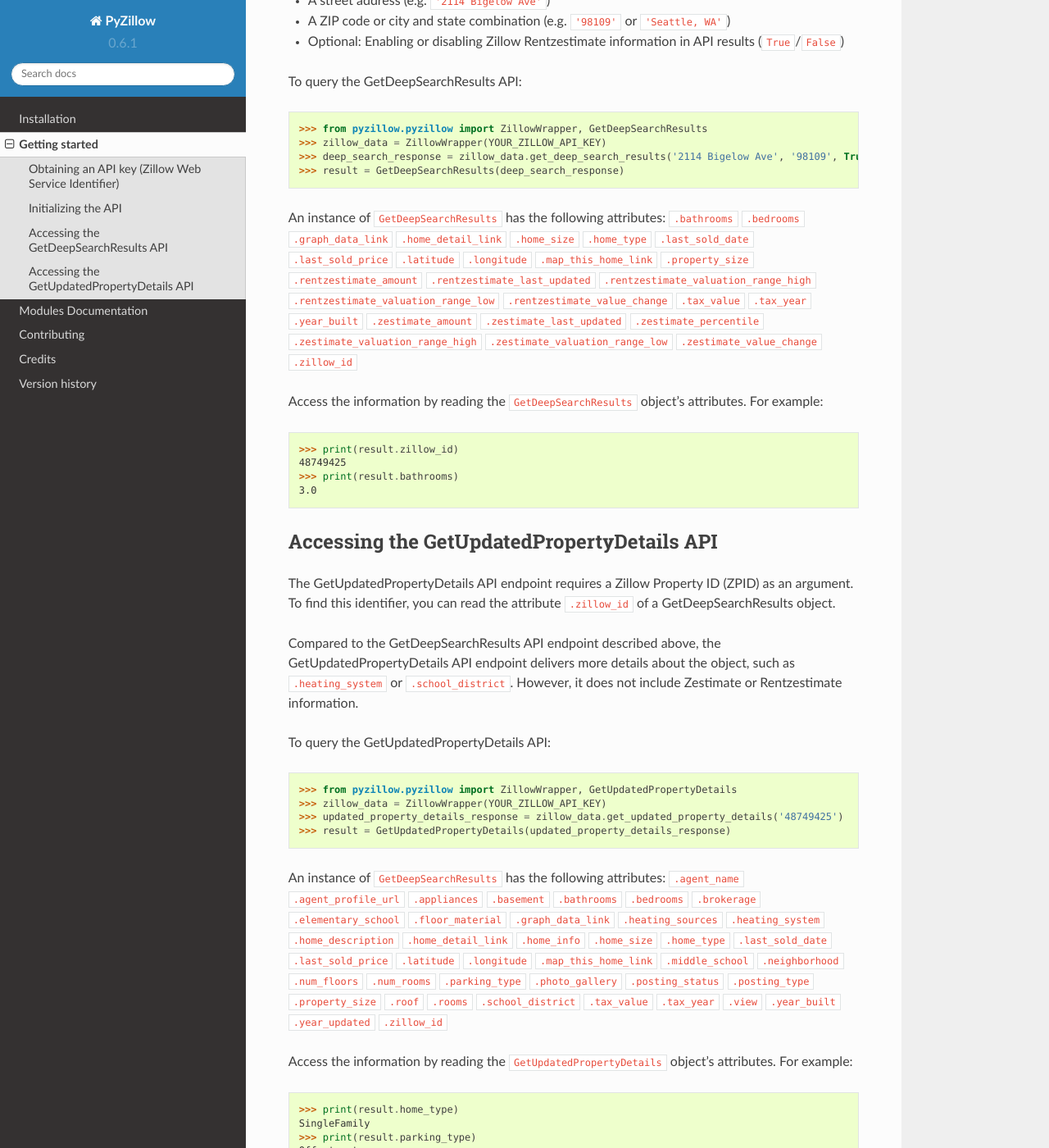
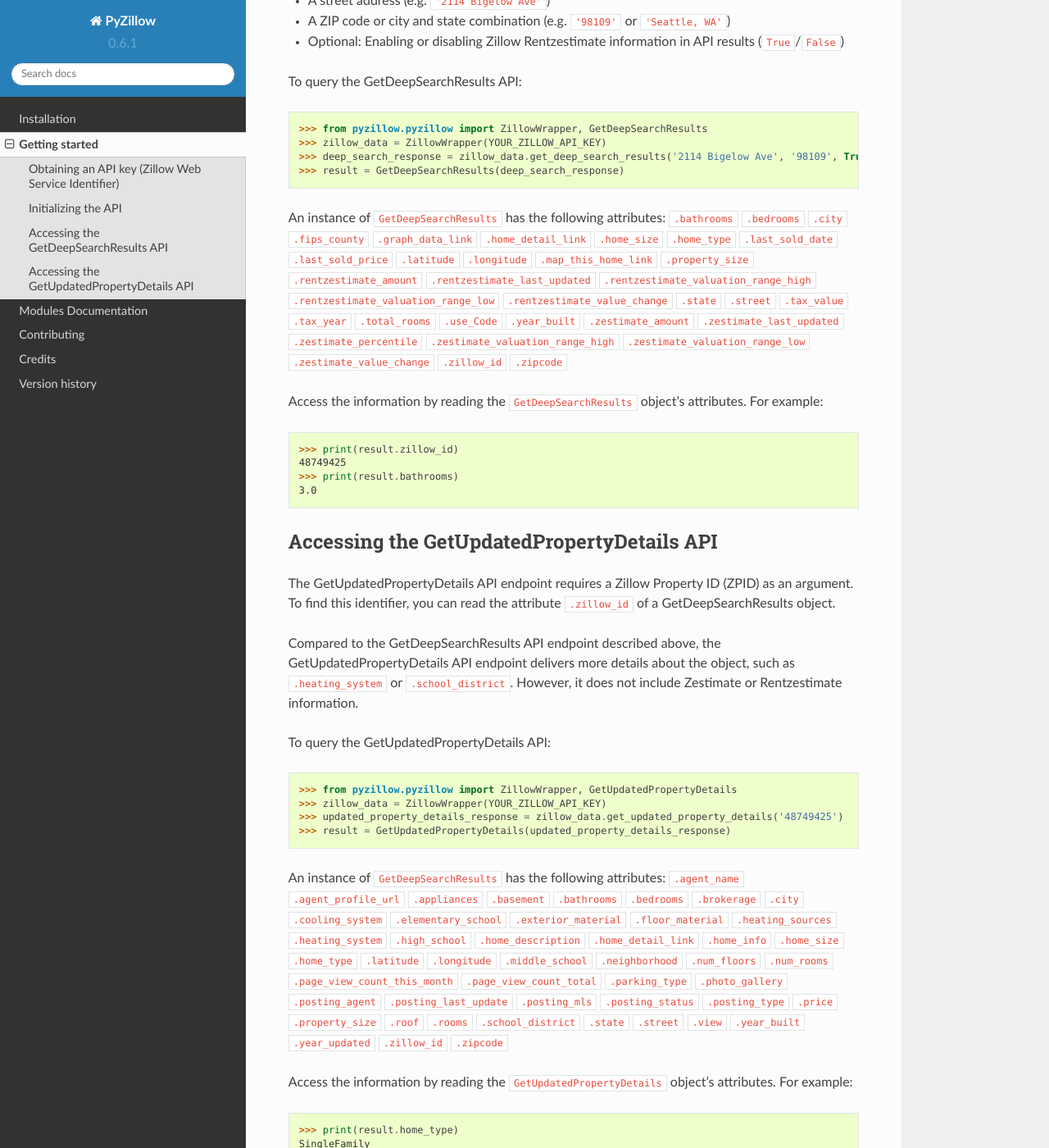
Before and after one commit to hanneshapke/pyzillow, a Sphinx documentation site: the page built from docs/getting_started.rst, in a window 1280 px wide and 1400 px high, scrolled down 662 px. Shown: the whole window at 82% size. Built offline with Sphinx 7.4.7 and the Read the Docs theme 2.0.0, drawn with Linux system fonts in a browser that asks for light colours.

Commit message:
Updated mapping (incl. PR #10, #16)

```diff
--- a/docs/getting_started.rst
+++ b/docs/getting_started.rst
@@ -30,6 +30,8 @@ To query the GetDeepSearchResults API:
 An instance of ``GetDeepSearchResults`` has the following attributes:
 ``.bathrooms``
 ``.bedrooms``
+``.city``
+``.fips_county``
 ``.graph_data_link``
 ``.home_detail_link``
 ``.home_size``
@@ -45,8 +47,12 @@ An instance of ``GetDeepSearchResults`` has the following attributes:
 ``.rentzestimate_valuation_range_high``
 ``.rentzestimate_valuation_range_low``
 ``.rentzestimate_value_change``
+``.state``
+``.street``
 ``.tax_value``
 ``.tax_year``
+``.total_rooms``
+``.use_Code``
 ``.year_built``
 ``.zestimate_amount``
 ``.zestimate_last_updated``
@@ -55,6 +61,7 @@ An instance of ``GetDeepSearchResults`` has the following attributes:
 ``.zestimate_valuation_range_low``
 ``.zestimate_value_change``
 ``.zillow_id``
+``.zipcode``
 
 Access the information by reading the ``GetDeepSearchResults`` object's attributes. For example:
 
@@ -84,39 +91,46 @@ An instance of ``GetDeepSearchResults`` has the following attributes:
 ``.bathrooms``
 ``.bedrooms``
 ``.brokerage``
+``.city``
+``.cooling_system``
 ``.elementary_school``
+``.exterior_material``
 ``.floor_material``
-``.graph_data_link``
 ``.heating_sources``
 ``.heating_system``
+``.high_school``
 ``.home_description``
 ``.home_detail_link``
 ``.home_info``
 ``.home_size``
 ``.home_type``
-``.last_sold_date``
-``.last_sold_price``
 ``.latitude``
 ``.longitude``
-``.map_this_home_link``
 ``.middle_school``
 ``.neighborhood``
 ``.num_floors``
 ``.num_rooms``
+``.page_view_count_this_month``
+``.page_view_count_total``
 ``.parking_type``
 ``.photo_gallery``
+``.posting_agent``
+``.posting_last_update``
+``.posting_mls``
 ``.posting_status``
 ``.posting_type``
+``.price``
 ``.property_size``
 ``.roof``
 ``.rooms``
 ``.school_district``
-``.tax_value``
-``.tax_year``
+``.state``
+``.street``
 ``.view``
 ``.year_built``
 ``.year_updated``
 ``.zillow_id``
+``.zipcode``
 
 Access the information by reading the ``GetUpdatedPropertyDetails`` object's attributes. For example:
 
```
Also changed, not shown: 1 other file.
